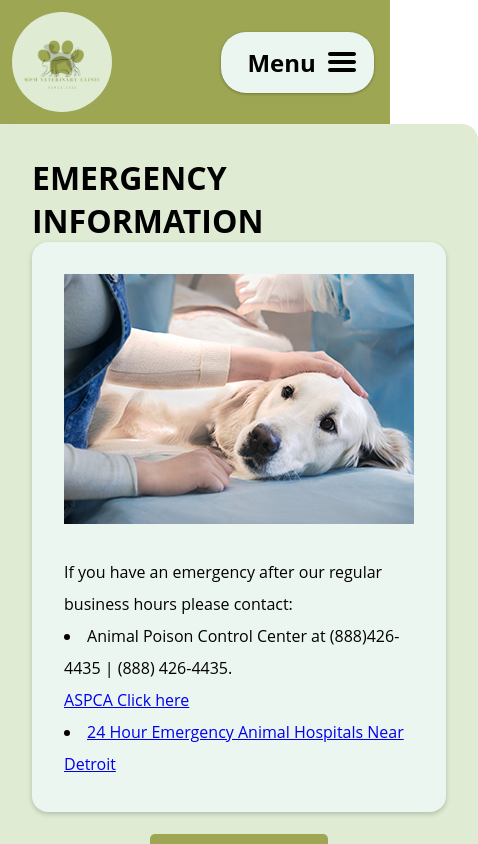
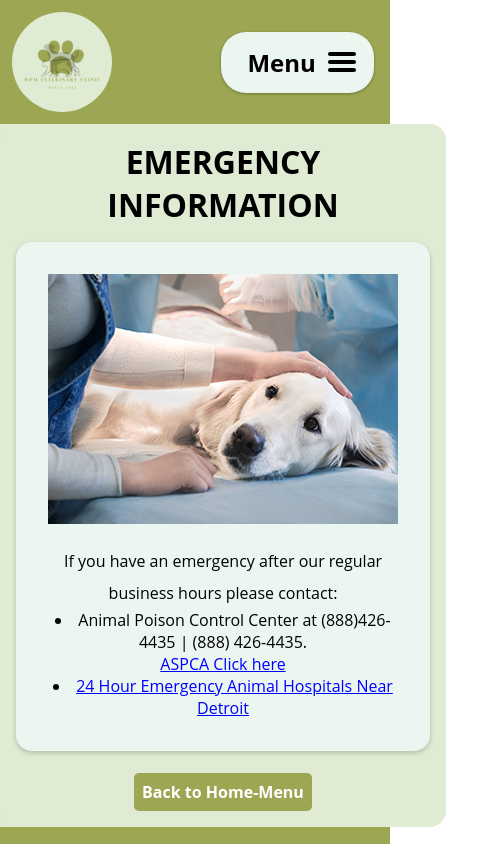
Before and after one commit to kirkwood616/mm-vet-app-frontend, a React (Create React App) app: page /emergency in a window 390 px wide. Shown: the top 844 px of the page, 478 px wide, since content can reach past the window. Built offline with nearby package versions, Linux system fonts and the light colour scheme.

Commit message:
Fixed mobile view & refactoring

```diff
--- a/src/components/Emergency.css
+++ b/src/components/Emergency.css
@@ -2,29 +2,39 @@
   border: none;
   border-radius: 1rem;
   background-color: var(--medium-green);
+  padding: 1rem;
+  margin: auto;
   display: flex;
   flex-direction: column;
   justify-content: center;
   align-items: center;
-  padding: 2rem;
-  margin: auto;
+}
+
+.Emergency > h1 {
+  margin-bottom: 1rem;
+  text-align: center;
+}
+
+.emergencyInfo > p {
+  line-height: 2;
+  margin-top: 1rem;
 }
 
 .emergencyInfo {
   background-color: var(--light-green);
+  border-radius: 1rem;
   box-shadow: 0 2px 5px 0 rgba(0, 0, 0, 0.2);
-  /* width: 65%; */
   padding: 2rem;
-  margin: auto;
-  line-height: 2;
+  text-align: center;
 }
 
-.emergencyInfo, .emergencyImage{
-  display: flex;
-  flex-direction: column;
-  justify-content: center;
-  align-items: center;
+.emergencyInfo .emergencyImage {
   border-radius: 1rem;
+  margin-bottom: 1rem;
+}
+
+.emergencyInfo a {
+  color: blue;
 }
 
 .backToHomeMenu {
@@ -36,6 +46,18 @@
   text-decoration: none;
   background-color: var(--dark-green);
   border-radius: 5px;
-  padding: .5rem;
+  padding: 0.5rem;
   cursor: pointer;
 }
+
+@media only screen and (max-width: 768px) {
+  .emergencyInfo .emergencyImage {
+    width: 75%;
+  }
+}
+
+@media only screen and (max-width: 480px) {
+  .emergencyInfo .emergencyImage {
+    width: 100%;
+  }
+}
```
